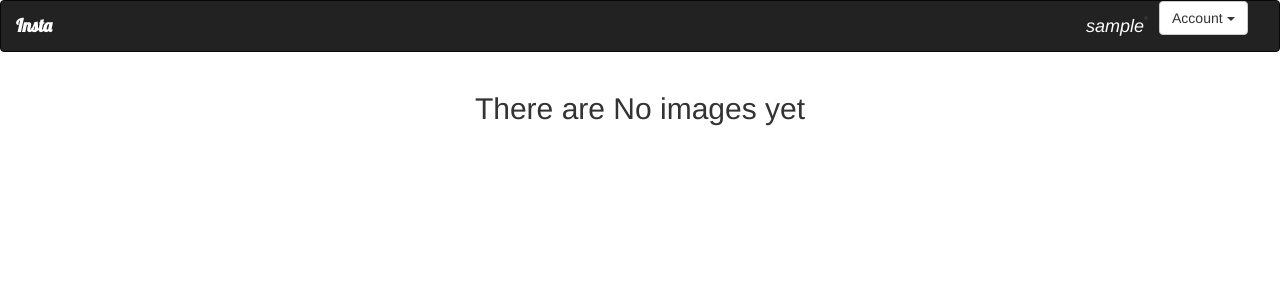
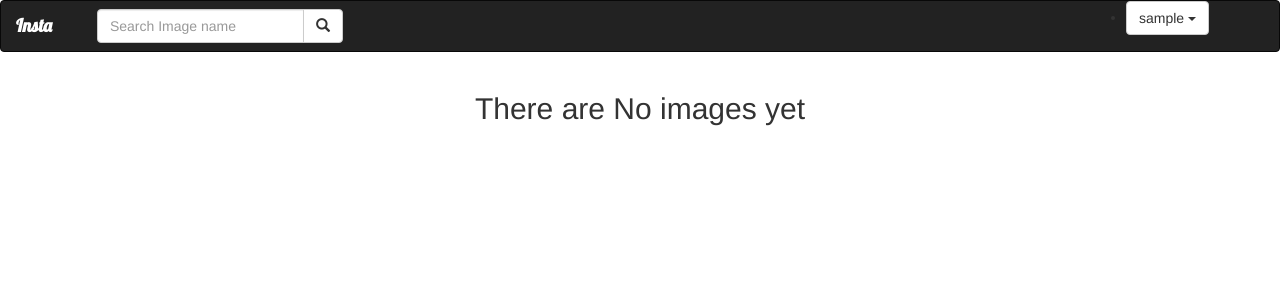
Before and after one commit to lewis-murgor/Instagram, a Django app: page /timeline/ in a window 1280 px wide. Shown: the top 300 px of the page. Run offline with Django 4.2, Linux system fonts and the light colour scheme; the visitor is signed in with stand-in values (Sample User, id 1); data that the repository does not hold is empty; some libraries are stand-ins or nearby versions.

Commit message:
add search form

```diff
--- a/gram/templates/navbar.html
+++ b/gram/templates/navbar.html
@@ -3,17 +3,31 @@
         <div class="navbar-header">
             <a class="navbar-brand insta" style="color: white;" href="{% url 'timeline' %}"><strong>Insta</strong></a>
         </div>
+        <!-- Adding a search form  -->
+        <div class="col-sm-4 col-md-4">
+            <form class="navbar-form" role="search" action="{% url 'search_results' %}">
+                <div class="input-group">
+                    <input type="text" class="form-control" placeholder="Search Image name" name="image">
+                    <div class="input-group-btn">
+                        <button class="btn btn-default" type="submit"><i class="glyphicon glyphicon-search"></i></button>
+                    </div>
+                </div>
+            </form>
+        </div>
+        <!-- search form end -->
         <div class="col-sm-4 col-md-2 navbar-right">
             {% if user.is_authenticated %}
-            <a class="navbar-brand" style="color: white;" href="{% url 'profile' %}"><em>{{user}}</em></a>
             <ul>
                 <li class="dropdown">
-                    <a href="#" class="dropdown-toggle btn btn-default" data-toggle="dropdown" role="button" aria-expanded="false">Account
+                    <a href="#" class="dropdown-toggle btn btn-default" data-toggle="dropdown" role="button" aria-expanded="false">{{user}}
                             <span class="caret"></span>
                     </a>
                     <ul class="dropdown-menu" role="menu">
                         <li>
                             <a href="{%url 'timeline'%}">Home</a>
+                        </li>
+                        <li>
+                            <a href="{%url 'profile'%}">Profile</a>
                         </li>
                         <li>
                             <a href="{%url 'new-image'%}">Post</a>
```
